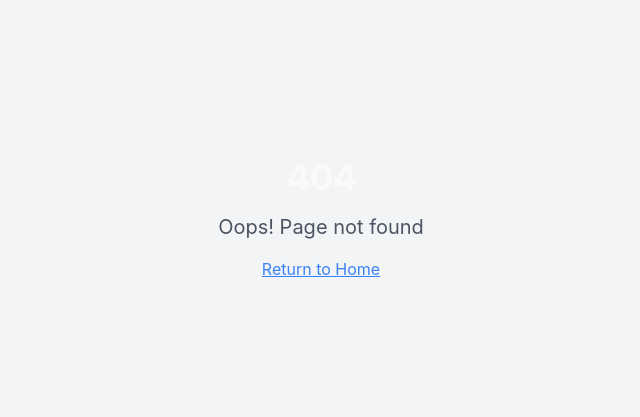
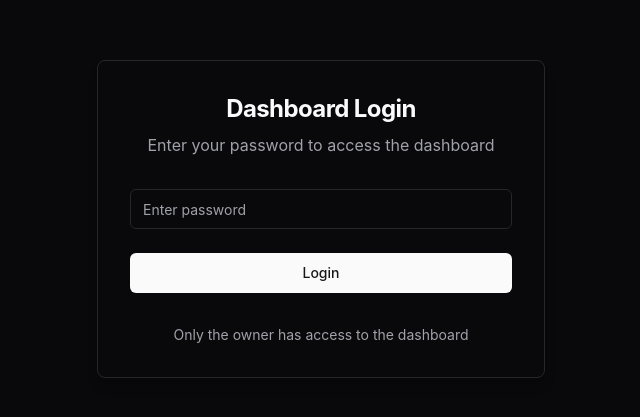
Before and after one commit to Mahmoud-Abd-Elrazek/my-digital-homebase, a React (Vite) app: page /login in a window 1280 px wide. Before the commit this address had no page. Shown: the part 181-598 px from the top of the page, without its empty margins (319-959 px from the left). Built offline with nearby package versions, Linux system fonts and the light colour scheme.

Commit message:
Add dashboard access control
Implement access control to restrict dashboard access.

```diff
--- a/src/App.tsx
+++ b/src/App.tsx
@@ -7,20 +7,27 @@ import { BrowserRouter, Routes, Route } from "react-router-dom";
 import { ThemeProvider } from "./components/ThemeProvider";
 import Index from "./pages/Index";
 import Dashboard from "./pages/Dashboard";
+import Login from "./pages/Login";
 import NotFound from "./pages/NotFound";
+import ProtectedRoute from "./components/ProtectedRoute";
 
 const queryClient = new QueryClient();
 
 const App = () => (
   <QueryClientProvider client={queryClient}>
-    <ThemeProvider>
+    <ThemeProvider defaultTheme="dark">
       <TooltipProvider>
         <Toaster />
         <Sonner />
         <BrowserRouter>
           <Routes>
             <Route path="/" element={<Index />} />
-            <Route path="/dashboard" element={<Dashboard />} />
+            <Route path="/login" element={<Login />} />
+            <Route path="/dashboard" element={
+              <ProtectedRoute>
+                <Dashboard />
+              </ProtectedRoute>
+            } />
             {/* ADD ALL CUSTOM ROUTES ABOVE THE CATCH-ALL "*" ROUTE */}
             <Route path="*" element={<NotFound />} />
           </Routes>
--- a/src/components/Navbar.tsx
+++ b/src/components/Navbar.tsx
@@ -1,7 +1,7 @@
 
 import { useState, useEffect } from 'react';
 import { cn } from '@/lib/utils';
-import { Menu, X } from 'lucide-react';
+import { Menu, X, Lock } from 'lucide-react';
 import ThemeToggle from './ThemeToggle';
 import { Link } from 'react-router-dom';
 
@@ -70,10 +70,11 @@ const Navbar = ({ transparent = true }: NavbarProps) => {
               </button>
             ))}
             <Link
-              to="/dashboard"
-              className="text-sm font-medium px-4 py-2 bg-primary text-primary-foreground rounded-md"
+              to="/login"
+              className="text-sm font-medium flex items-center gap-1 px-4 py-2 bg-primary text-primary-foreground rounded-md"
             >
-              Dashboard
+              <Lock size={16} />
+              Admin
             </Link>
             <ThemeToggle />
           </div>
@@ -113,10 +114,11 @@ const Navbar = ({ transparent = true }: NavbarProps) => {
             </button>
           ))}
           <Link
-            to="/dashboard"
-            className="block w-full text-left px-4 py-3 text-sm font-medium bg-primary text-primary-foreground rounded-md mt-2"
+            to="/login"
+            className="block w-full text-left px-4 py-3 text-sm font-medium bg-primary text-primary-foreground rounded-md mt-2 flex items-center gap-2"
           >
-            Dashboard
+            <Lock size={16} />
+            Admin
           </Link>
         </div>
       </div>
--- /dev/null
+++ b/src/components/ProtectedRoute.tsx
@@ -0,0 +1,19 @@
+
+import { Navigate } from "react-router-dom";
+import { ReactNode } from "react";
+
+interface ProtectedRouteProps {
+  children: ReactNode;
+}
+
+const ProtectedRoute = ({ children }: ProtectedRouteProps) => {
+  const isAuthenticated = localStorage.getItem("dashboard_authenticated") === "true";
+
+  if (!isAuthenticated) {
+    return <Navigate to="/login" replace />;
+  }
+
+  return <>{children}</>;
+};
+
+export default ProtectedRoute;
--- a/src/pages/Dashboard.tsx
+++ b/src/pages/Dashboard.tsx
@@ -1,4 +1,3 @@
-
 import { useState, useEffect } from 'react';
 import { useNavigate } from 'react-router-dom';
 import {
@@ -8,7 +7,8 @@ import {
   ImageIcon,
   Menu,
   X,
-  ChevronRight
+  ChevronRight,
+  LogOut
 } from 'lucide-react';
 import {
   Tabs,
@@ -28,7 +28,6 @@ import {
 } from "@/components/ui/table";
 import { useToast } from "@/hooks/use-toast";
 
-// Content interface to define the structure of our content items
 interface ContentItem {
   id: string;
   title: string;
@@ -37,7 +36,6 @@ interface ContentItem {
   type: 'page' | 'post';
 }
 
-// Image interface to define the structure of our image items
 interface ImageItem {
   id: string;
   name: string;
@@ -45,7 +43,6 @@ interface ImageItem {
   uploadedAt: string;
 }
 
-// Settings interface to define the structure of our settings
 interface SiteSettings {
   siteName: string;
   siteDescription: string;
@@ -69,7 +66,6 @@ const Dashboard = () => {
     contactEmail: "contact@example.com"
   });
 
-  // Load stored content from local storage on component mount
   useEffect(() => {
     const storedContent = localStorage.getItem('dashboard_content');
     const storedImages = localStorage.getItem('dashboard_images');
@@ -80,19 +76,16 @@ const Dashboard = () => {
     if (storedSettings) setSettings(JSON.parse(storedSettings));
   }, []);
 
-  // Save any changes to local storage
   useEffect(() => {
     localStorage.setItem('dashboard_content', JSON.stringify(content));
     localStorage.setItem('dashboard_images', JSON.stringify(images));
     localStorage.setItem('dashboard_settings', JSON.stringify(settings));
   }, [content, images, settings]);
 
-  // Toggle sidebar visibility
   const toggleSidebar = () => {
     setSidebarOpen(!sidebarOpen);
   };
 
-  // Handle settings form submission
   const handleSettingsSubmit = (e: React.FormEvent<HTMLFormElement>) => {
     e.preventDefault();
     const formData = new FormData(e.currentTarget);
@@ -111,7 +104,6 @@ const Dashboard = () => {
     });
   };
 
-  // Update a specific content item
   const updateContentItem = (id: string, updatedData: Partial<ContentItem>) => {
     setContent(content.map(item =>
       item.id === id ? { ...item, ...updatedData } : item
@@ -123,7 +115,6 @@ const Dashboard = () => {
     });
   };
 
-  // Create a new content item
   const createContentItem = (type: 'page' | 'post') => {
     const newItem: ContentItem = {
       id: Date.now().toString(),
@@ -141,7 +132,6 @@ const Dashboard = () => {
     });
   };
 
-  // Delete a content item
   const deleteContentItem = (id: string) => {
     setContent(content.filter(item => item.id !== id));
 
@@ -151,7 +141,15 @@ const Dashboard = () => {
     });
   };
 
-  // Dummy data for the overview section
+  const handleLogout = () => {
+    localStorage.removeItem("dashboard_authenticated");
+    toast({
+      title: "Logged out",
+      description: "You have been logged out successfully",
+    });
+    navigate("/");
+  };
+
   const siteStats = [
     { label: "Pages", value: content.filter(item => item.type === 'page').length },
     { label: "Posts", value: content.filter(item => item.type === 'post').length },
@@ -161,7 +159,6 @@ const Dashboard = () => {
 
   return (
     <div className="flex min-h-screen bg-background">
-      {/* Mobile Sidebar Toggle */}
       <button
         className="fixed top-4 left-4 z-40 md:hidden bg-primary text-primary-foreground rounded-md p-2"
         onClick={toggleSidebar}
@@ -169,7 +166,6 @@ const Dashboard = () => {
         {sidebarOpen ? <X size={20} /> : <Menu size={20} />}
       </button>
 
-      {/* Sidebar */}
       <div
         className={`fixed inset-y-0 left-0 z-30 w-64 bg-card transform transition-transform duration-300 ease-in-out ${
           sidebarOpen ? 'translate-x-0' : '-translate-x-full'
@@ -217,17 +213,24 @@ const Dashboard = () => {
           </button>
         </nav>
 
-        <div className="p-4 border-t">
+        <div className="p-4 border-t space-y-2">
           <button
             className="w-full p-2 bg-primary text-primary-foreground rounded-md"
             onClick={() => navigate('/')}
           >
             View Website
           </button>
+
+          <button
+            className="w-full p-2 flex items-center justify-center gap-2 bg-destructive text-destructive-foreground rounded-md"
+            onClick={handleLogout}
+          >
+            <LogOut size={16} />
+            Logout
+          </button>
         </div>
       </div>
 
-      {/* Main Content */}
       <div className="flex-1 p-6 md:p-8 overflow-auto">
         <Tabs value={activeTab} onValueChange={setActiveTab} className="w-full">
           <TabsList className="mb-8 w-full sm:w-auto">
@@ -237,7 +240,6 @@ const Dashboard = () => {
             <TabsTrigger value="settings">Settings</TabsTrigger>
           </TabsList>
 
-          {/* Overview Tab */}
           <TabsContent value="overview" className="space-y-6">
             <h2 className="text-3xl font-bold">Dashboard Overview</h2>
 
@@ -258,7 +260,6 @@ const Dashboard = () => {
             </div>
           </TabsContent>
 
-          {/* Content Tab */}
           <TabsContent value="content" className="space-y-6">
             <div className="flex items-center justify-between">
               <h2 className="text-3xl font-bold">Content Management</h2>
@@ -326,7 +327,6 @@ const Dashboard = () => {
             </div>
           </TabsContent>
 
-          {/* Media Tab */}
           <TabsContent value="media" className="space-y-6">
             <h2 className="text-3xl font-bold">Media Library</h2>
 
@@ -342,7 +342,6 @@ const Dashboard = () => {
                   className="hidden"
                   id="media-upload"
                   onChange={(e) => {
-                    // In a real app, you'd handle file uploads here
                     toast({
                       title: "Feature is simulated",
                       description: "This demo uses localStorage and can't store actual files.",
@@ -379,7 +378,6 @@ const Dashboard = () => {
             </div>
           </TabsContent>
 
-          {/* Settings Tab */}
           <TabsContent value="settings" className="space-y-6">
             <h2 className="text-3xl font-bold">Website Settings</h2>
 
--- /dev/null
+++ b/src/pages/Login.tsx
@@ -0,0 +1,76 @@
+
+import { useState } from "react";
+import { useNavigate } from "react-router-dom";
+import { Button } from "@/components/ui/button";
+import { Input } from "@/components/ui/input";
+import { Alert, AlertDescription } from "@/components/ui/alert";
+import { useToast } from "@/hooks/use-toast";
+
+const Login = () => {
+  const navigate = useNavigate();
+  const { toast } = useToast();
+  const [password, setPassword] = useState("");
+  const [error, setError] = useState("");
+
+  const handleLogin = (e: React.FormEvent) => {
+    e.preventDefault();
+
+    // Define your password - you should change this to your preferred password
+    const ownerPassword = "admin123";
+
+    if (password === ownerPassword) {
+      // Set authenticated flag in localStorage
+      localStorage.setItem("dashboard_authenticated", "true");
+
+      // Show success message
+      toast({
+        title: "Login successful",
+        description: "Welcome to your dashboard",
+      });
+
+      // Redirect to dashboard
+      navigate("/dashboard");
+    } else {
+      setError("Incorrect password. Please try again.");
+    }
+  };
+
+  return (
+    <div className="min-h-screen flex items-center justify-center bg-background">
+      <div className="w-full max-w-md p-8 space-y-8 bg-card rounded-lg shadow-lg border">
+        <div className="text-center">
+          <h1 className="text-2xl font-bold">Dashboard Login</h1>
+          <p className="text-muted-foreground mt-2">Enter your password to access the dashboard</p>
+        </div>
+
+        {error && (
+          <Alert variant="destructive">
+            <AlertDescription>{error}</AlertDescription>
+          </Alert>
+        )}
+
+        <form onSubmit={handleLogin} className="space-y-6">
+          <div className="space-y-2">
+            <Input
+              type="password"
+              placeholder="Enter password"
+              value={password}
+              onChange={(e) => setPassword(e.target.value)}
+              required
+            />
+          </div>
+
+          <Button type="submit" className="w-full">
+            Login
+          </Button>
+        </form>
+
+        <div className="text-center text-sm text-muted-foreground">
+          <p>Only the owner has access to the dashboard</p>
+        </div>
+      </div>
+    </div>
+  );
+};
+
+export default Login;
```
